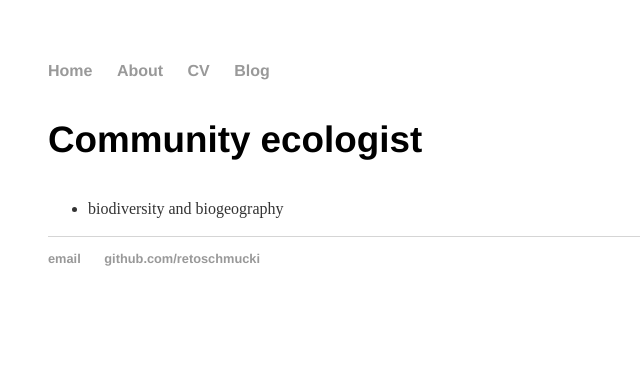
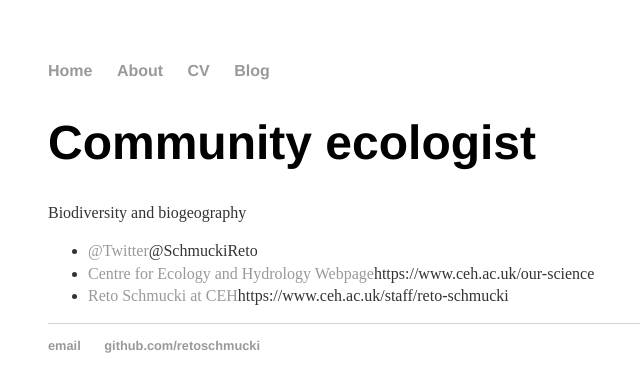
Before and after one commit to RetoSchmucki/RetoSchmucki.github.io, a Jekyll site: the page built from about/about.md, in a window 1280 px wide. Shown: the top 392 px of the page, without its empty margins (144-784 px from the left). Built offline with Jekyll 4.4.1, drawn with Linux system fonts in a browser that asks for light colours.

Commit message:
update About

```diff
--- a/about/about.md
+++ b/about/about.md
@@ -4,5 +4,13 @@ title: Reto Schmucki
 description: Reto Schmucki - community ecologist
 ---
 
-### Community ecologist
-  - biodiversity and biogeography
+  <div class="about">
+  <h1>Community ecologist</h1>
+  <p>Biodiversity and biogeography</p>
+
+  <ul class="contacts">
+    <li><a href="#">@Twitter</a>@SchmuckiReto</li>
+    <li><a href="#">Centre for Ecology and Hydrology Webpage</a>https://www.ceh.ac.uk/our-science</li>
+    <li><a href="#">Reto Schmucki at CEH</a>https://www.ceh.ac.uk/staff/reto-schmucki</li>
+    </ul>
+</div>
```
